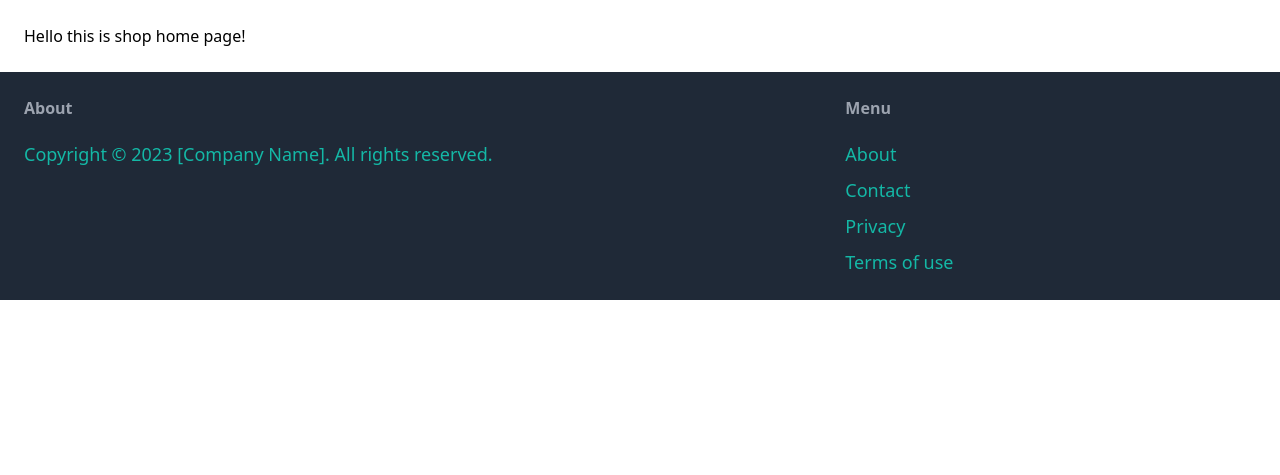
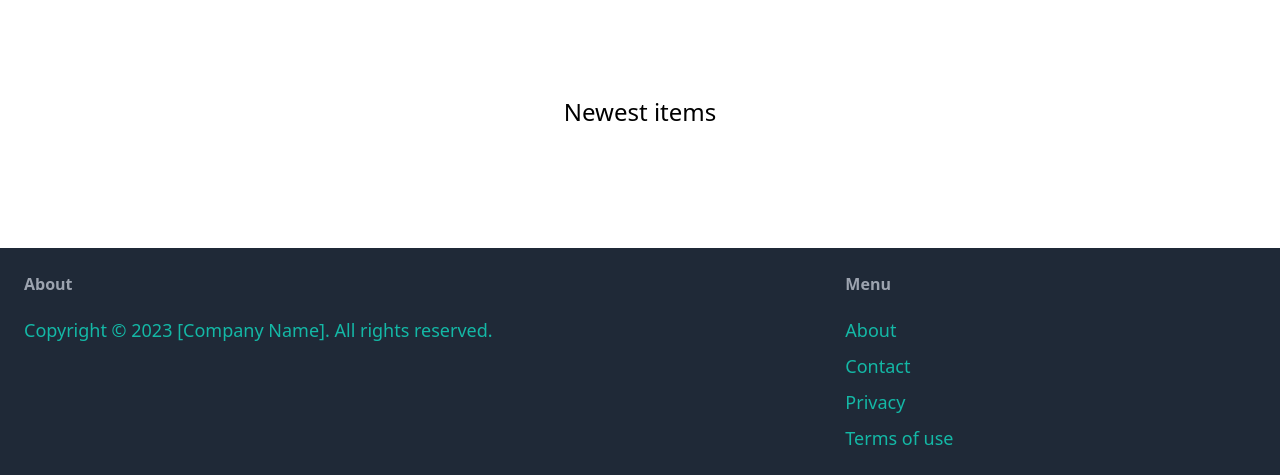
Before and after one commit to ak-19/django-shop, a Django app: page / in a window 1280 px wide. Shown: the part 77-552 px from the top of the page. Run offline with Django 4.2, Linux system fonts and the light colour scheme; data that the repository does not hold is empty; some libraries are stand-ins or nearby versions.

Commit message:
index items

```diff
--- a/shop/core/templates/core/index.html
+++ b/shop/core/templates/core/index.html
@@ -5,5 +5,22 @@
 {% endblock %}
 
 {% block content  %}
-<h1>Hello this is shop home page!</h1>
+<div class="mt-6 px-6 py-12 bg-gray-100, rounded-xl">
+    <h2 class="mb-12 text-2xl text-center">Newest items </h2>
+    <div class="grid grid-cols-3 gap-3">
+        {% for item in items %}
+            <div>
+                <a href="#">
+                    <div>
+                        <img src="{{ item.image.url}}" class="rounded-t-xl"/>
+                    </div>
+                    <div class="p-6 bg-wite rounded-b-xl">
+                        <h2 class="text-2xl">{{ item.title }}</h2>
+                        <p class="text-gray-500">{{ item.price }}</p>
+                    </div>
+                </a>
+            </div>
+        {% endfor %}
+    </div>
+</div>
 {% endblock %}
--- a/shop/core/views.py
+++ b/shop/core/views.py
@@ -1,8 +1,15 @@
 from django.shortcuts import render
+from item.models import Category, Item
 
-# Create your views here.
+
 def index(request):
-    return render(request, 'core/index.html')
+    items = Item.objects.filter(is_sold=False)[:6]
+    categories = Category.objects.all()
+    print(items, categories)
+    return render(request, 'core/index.html', {
+        'categories': categories, 'items': items
+    })
+
 
 def contact(request):
     return render(request, 'core/contact.html')
--- a/shop/shop/urls.py
+++ b/shop/shop/urls.py
@@ -13,6 +13,10 @@ Including another URLconf
     1. Import the include() function: from django.urls import include, path
     2. Add a URL to urlpatterns:  path('blog/', include('blog.urls'))
 """
+
+from django.conf import settings
+from django.conf.urls.static import static
+
 from django.contrib import admin
 from django.urls import path
 
@@ -22,4 +26,4 @@ urlpatterns = [
     path('', index, name='index'),
     path('contact/', contact, name='contact'),
     path('admin/', admin.site.urls)
-]
+] + static(settings.MEDIA_URL, document_root=settings.MEDIA_ROOT)
```
